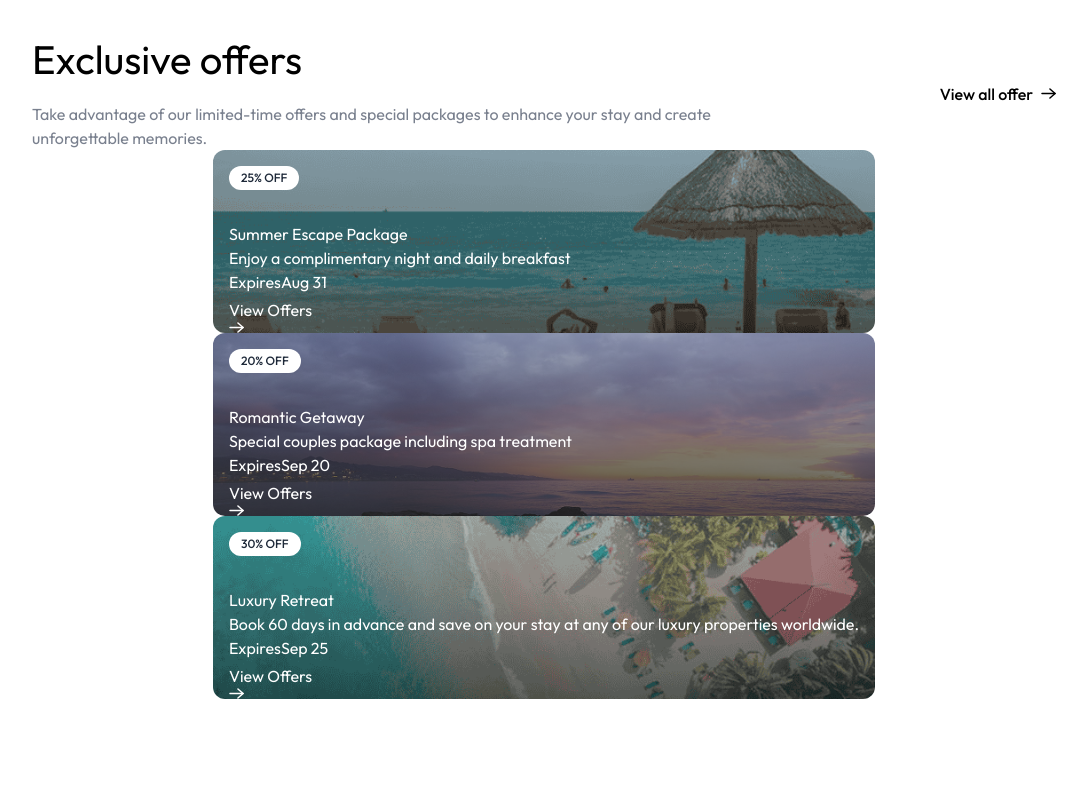
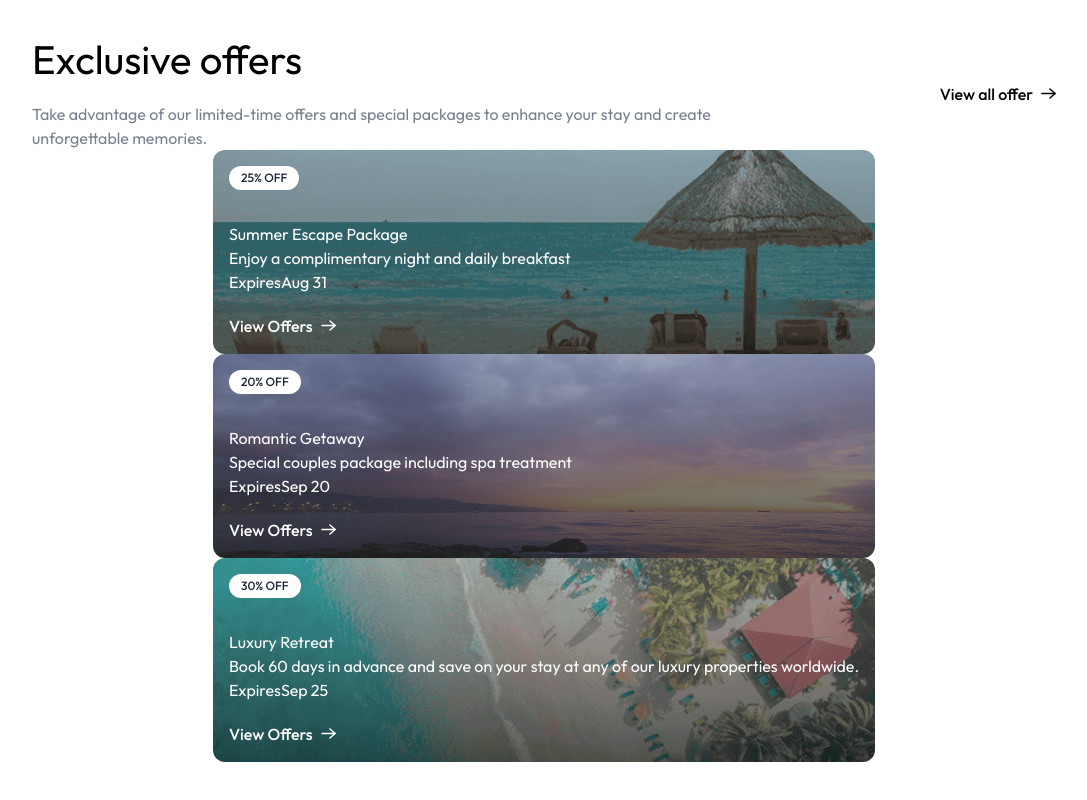
Before and after one commit to raazijawad/BookyStay, a React (Vite) app: page / in a window 1280 px wide. Shown: the part 2027-2827 px from the top of the page, without its empty margins (96-1183 px from the left). Built offline with nearby package versions, Linux system fonts and the light colour scheme; no server answers; a web font is replaced by a local one.

Commit message:
btn css added

```diff
--- a/src/components/ExclusiveOffer.jsx
+++ b/src/components/ExclusiveOffer.jsx
@@ -25,7 +25,7 @@ const ExclusiveOffer = () => {
               <p className=''>{item.description}</p>
               <p className=''>Expires{item.expiryDate}</p>
             </div>
-            <button>
+            <button className='flex items-center gap-2 font-medium cursor-pointer mt-4 mb-4'>
               View Offers
               <img className='invert group-hover:translate-x-1 transition-all' src={assets.arrowIcon} alt="" />
             </button>
```
